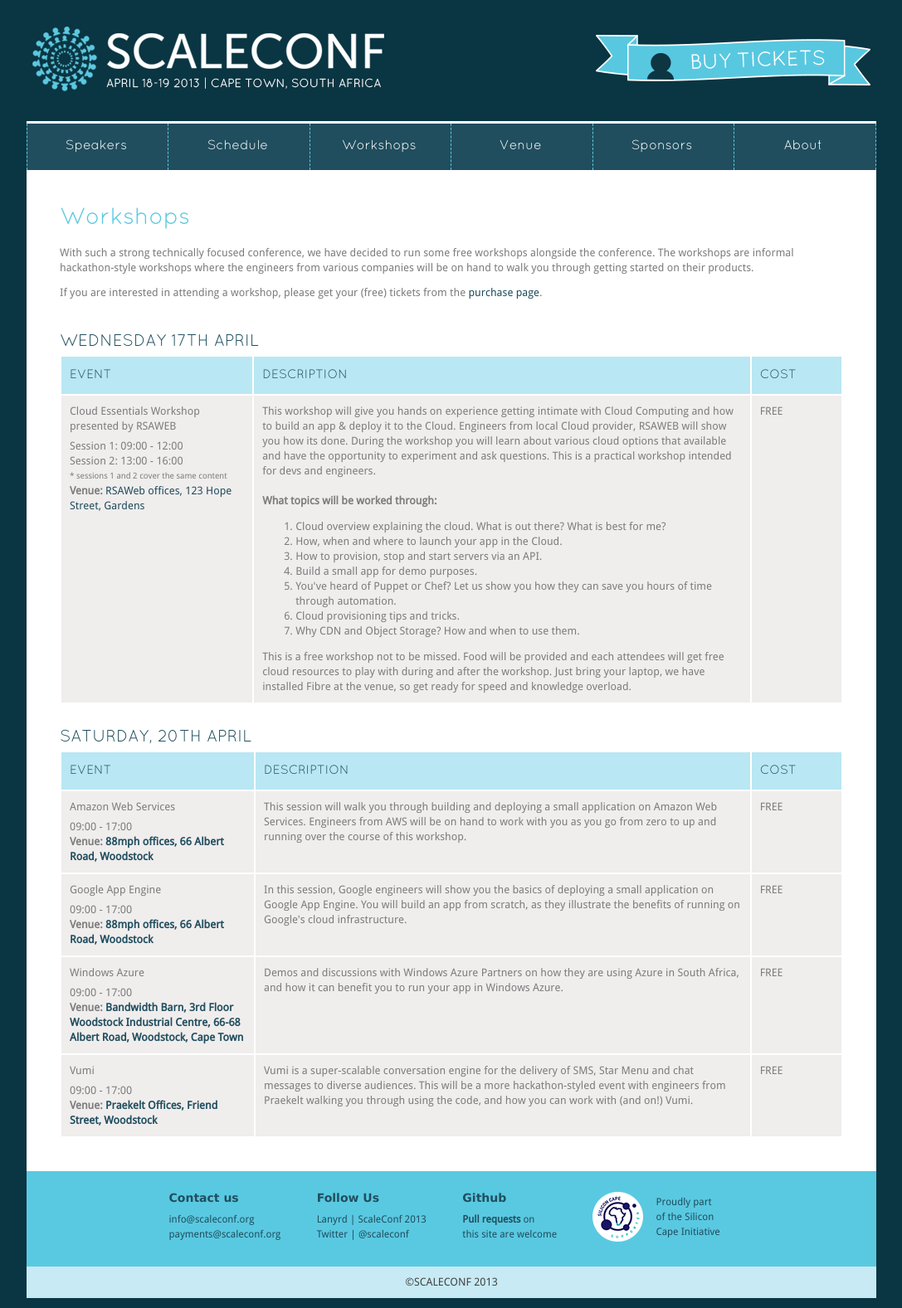
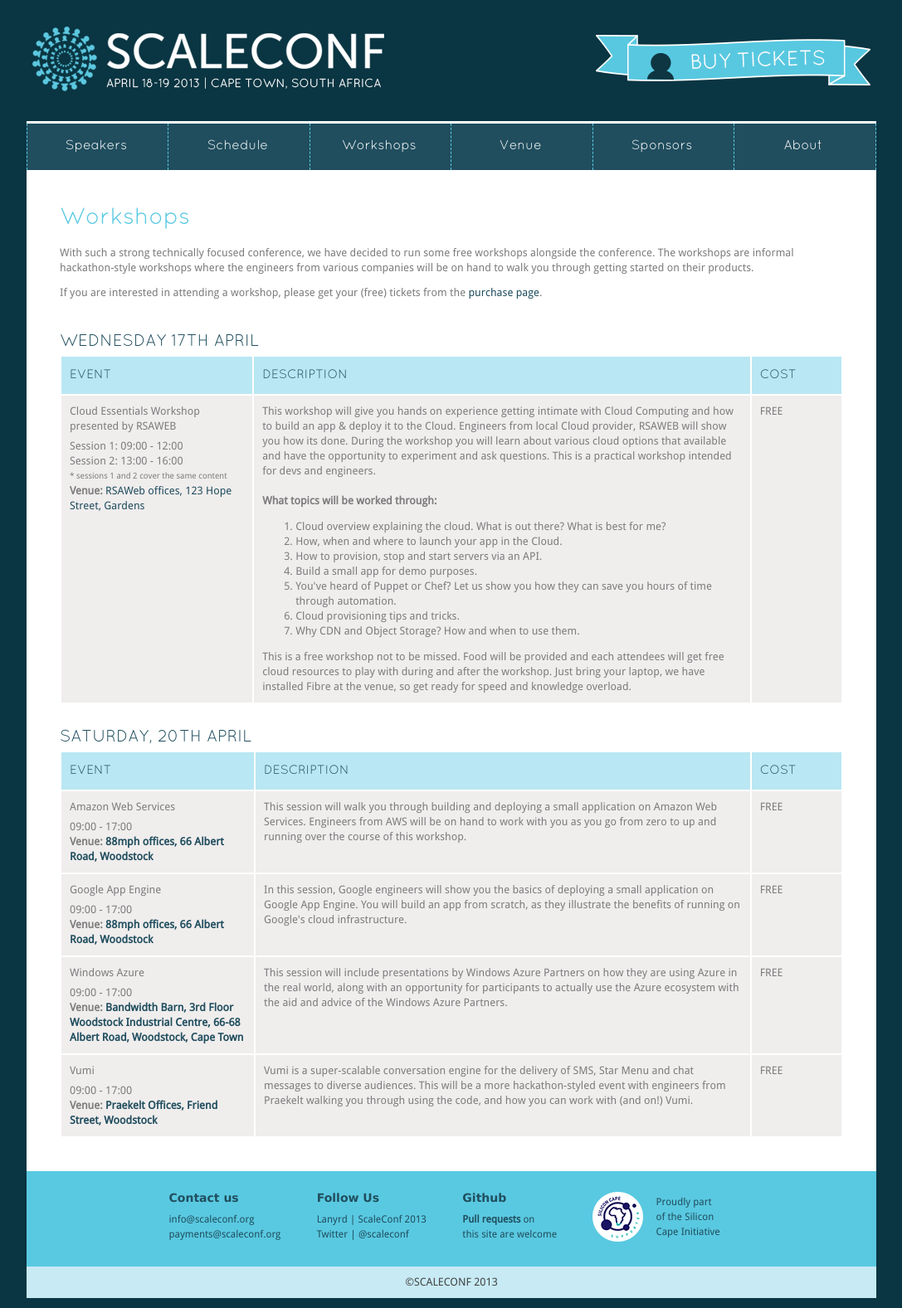
Before and after one commit to scaleconf/scaleconf.github.com, a Jekyll site: the page built from workshops.html, in a window 1280 px wide. Shown: the whole page at 83% size, without its empty margins (96-1183 px from the left). Built offline with Jekyll 4.4.1, drawn with Linux system fonts in a browser that asks for light colours; Markdown is read by kramdown in place of the engine named in the settings.

Commit message:
Update Azure workshop description

```diff
--- a/workshops.html
+++ b/workshops.html
@@ -111,7 +111,8 @@
                                         <p><b>Venue:<b> <a href="http://goo.gl/maps/vsjjR">Bandwidth Barn, 3rd Floor Woodstock Industrial Centre, 66-68 Albert Road, Woodstock, Cape Town</a></p>
                                             </td>
                                             <td class="descr">
-                                                Demos and discussions with Windows Azure Partners on how they are using Azure in South Africa, and how it can benefit you to run your app in Windows Azure.
+                                                This session will include presentations by Windows Azure Partners on how they are using Azure in the real world, along with an opportunity for participants
+                                                to actually use the Azure ecosystem with the aid and advice of the Windows Azure Partners.
                                             </td>
                                             <td class="cost">
                                                 FREE
```
